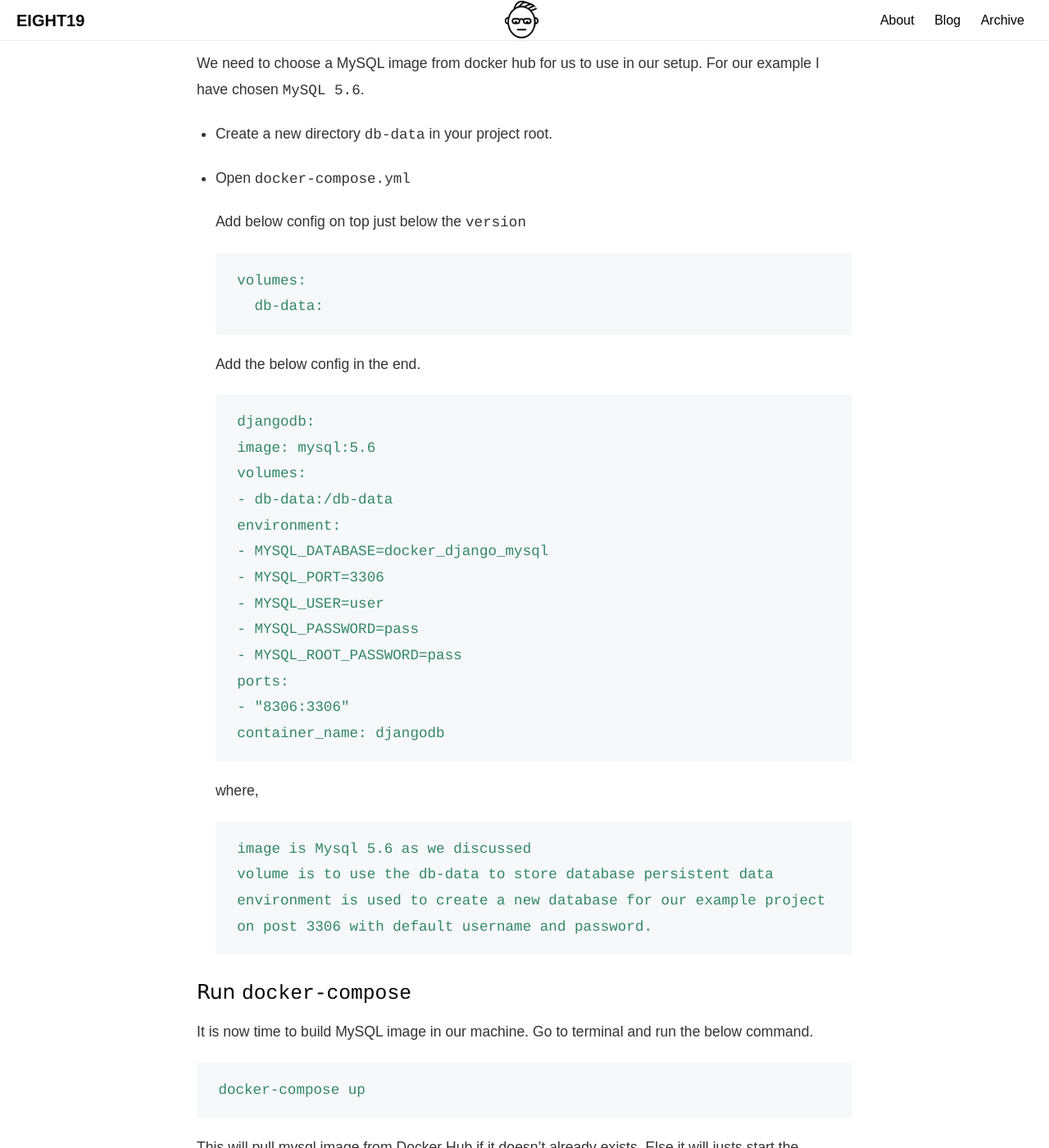
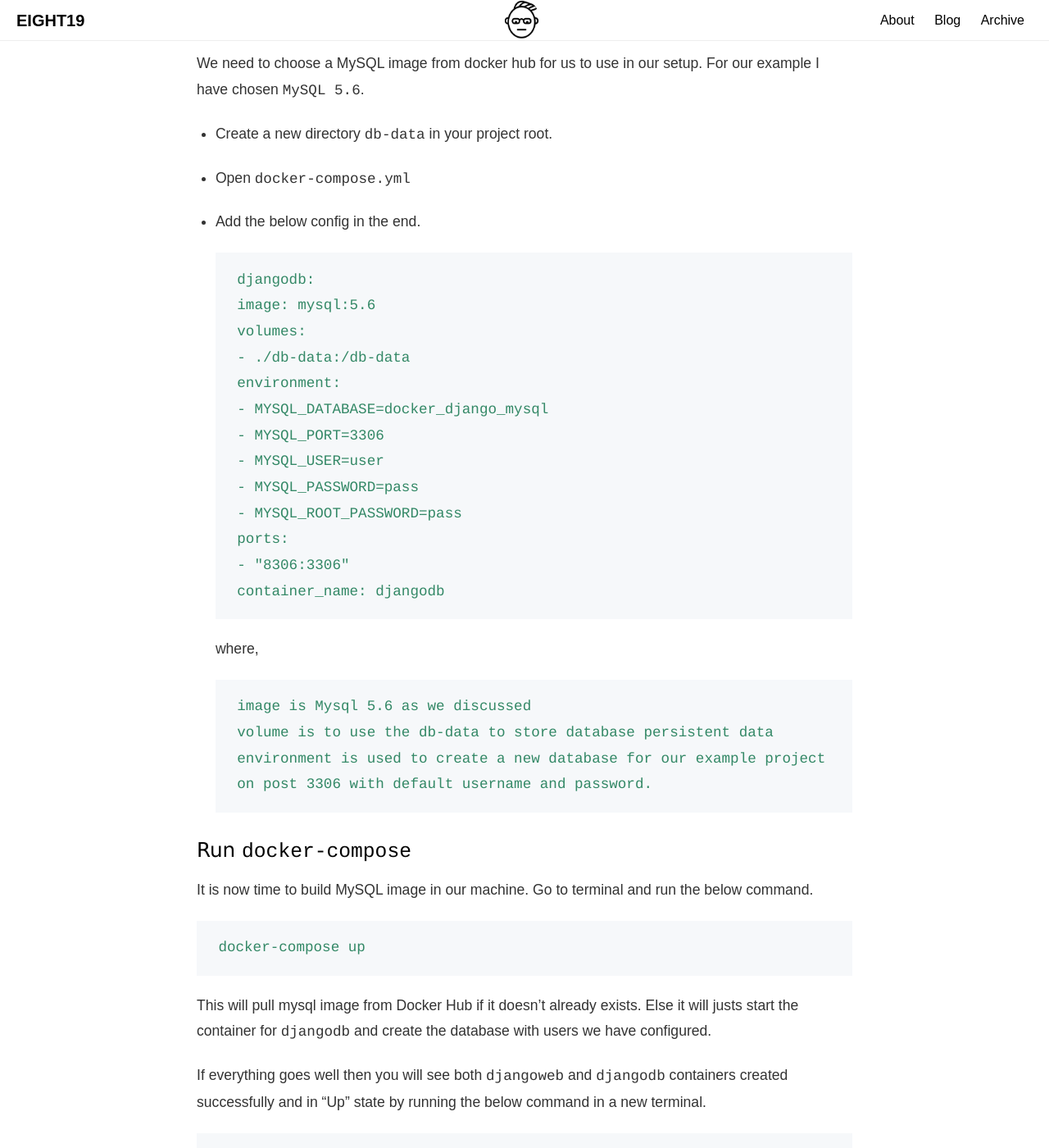
Before and after one commit to kartolab/karthikm19.github.io, a Jekyll site: the page built from _posts/2018-08-30-creating-django-mysql-using-docker.md, in a window 1280 px wide and 1400 px high, scrolled down 5631 px. Shown: the whole window at 82% size. Built offline with Jekyll 4.4.1, drawn with Linux system fonts in a browser that asks for light colours; comment, search, counter and statistics services are not loaded.

Commit message:
Update 2018-08-30-creating-django-mysql-using-docker.md

````diff
--- a/_posts/2018-08-30-creating-django-mysql-using-docker.md
+++ b/_posts/2018-08-30-creating-django-mysql-using-docker.md
@@ -185,18 +185,13 @@ We need to choose a MySQL image from docker hub for us to use in our setup. For
 
 - Open `docker-compose.yml`
 
-  Add below config on top just below the `version`
-  ```
-  volumes:
-    db-data:
-  ```
-  Add the below config in the end.
+- Add the below config in the end.
 
   ```
   djangodb:
   image: mysql:5.6
   volumes:
-  - db-data:/db-data
+  - ./db-data:/db-data
   environment:
   - MYSQL_DATABASE=docker_django_mysql
   - MYSQL_PORT=3306
````
